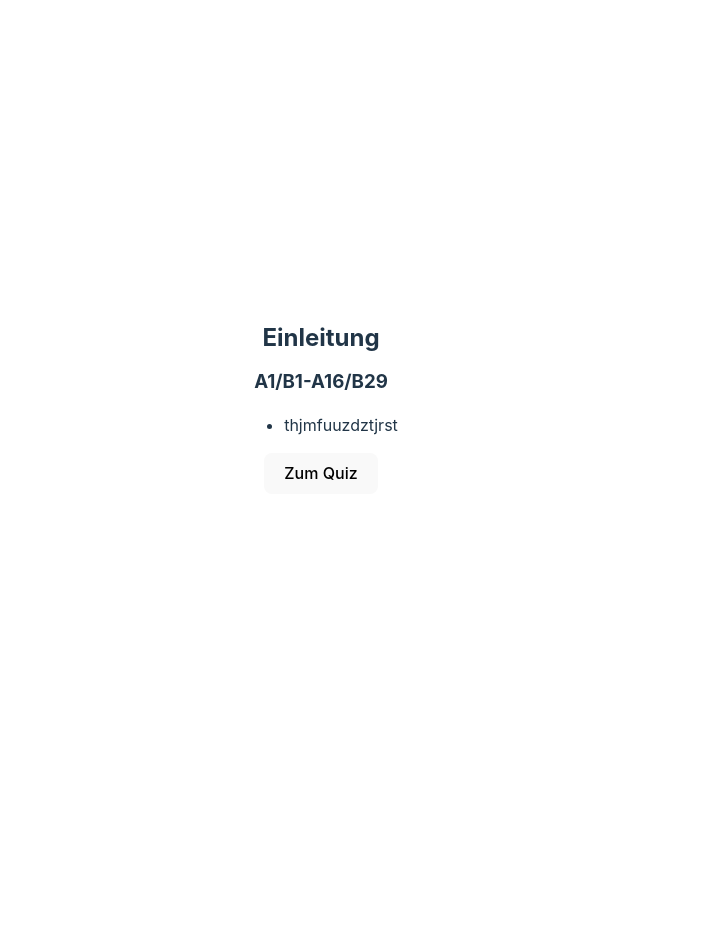
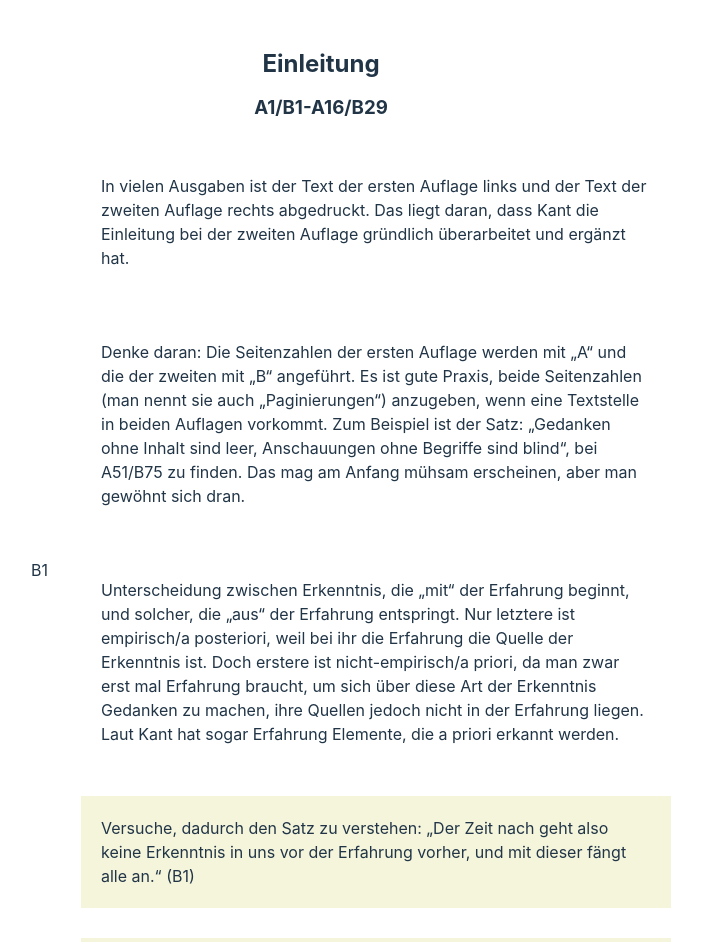
Before and after one commit to miob1781/krv-course, a React (Vite) app: page /section-1-1 in a window 1280 px wide. Shown: the top 942 px of the page, without its empty margins (319-1021 px from the left). Before the commit the page ends 800 px from the top, so only its background shows below. Built offline with nearby package versions, Linux system fonts and the light colour scheme.

Commit message:
add ui elements to lesson

```diff
--- a/src/components/LessonListEl.tsx
+++ b/src/components/LessonListEl.tsx
@@ -1,28 +1,22 @@
 import { PropsWithChildren, ReactElement, ReactNode, useState } from "react";
-import { FontAwesomeIcon } from "@fortawesome/react-fontawesome"
-import { faAngleRight } from '@fortawesome/free-solid-svg-icons'
+import "../style/LessonListEl.css"
 
-export default function ListEl({ children }: PropsWithChildren) {
-    const [expand, setExpand] = useState(false)
+interface propsType {
+    pageNumber?: string,
+    isQuestion?: boolean
+}
 
-    function generateSnippet(): string | undefined {
-        if (typeof children !== "string") return
+export default function ListEl({ children, pageNumber, isQuestion = false }: PropsWithChildren<propsType>) {
+    const textContainerClass: string = isQuestion ? "lesson-list-text-cont lesson-question" : "lesson-list-text-cont"
 
-        const separatorRegex: RegExp = / |,|\.|;|:|\?|!/
-        const snippetLength: number = 5
-
-        const splittedSentence: string[] = children.split(" ")
-        const beginning: string = splittedSentence.slice(0, snippetLength).join(" ")
-        const shouldDelete: boolean = separatorRegex.test(beginning[beginning.length - 1])
-        const snippet = shouldDelete
-            ? beginning.slice(0, beginning.length - 1) + "..."
-            : beginning + "..."
-        return snippet
-    }
-
-    const icon: ReactElement = <FontAwesomeIcon icon={faAngleRight} onClick={() => setExpand(true)} />
-    const SnippetPlusIcon: ReactElement = <span>{generateSnippet()} {icon}</span>
-    const content: ReactNode = expand ? children : SnippetPlusIcon
-
-    return <li>{content}</li>
+    return (
+        <li className="lesson-list-el">
+            <div className="page-number-cont">
+                <span>{pageNumber}</span>
+            </div>
+            <div className={textContainerClass}>
+                <span className="lesson-list-text">{children}</span>
+            </div>
+        </li>
+    )
 }
--- a/src/components/sections/Section-1-1.tsx
+++ b/src/components/sections/Section-1-1.tsx
@@ -1,4 +1,5 @@
 import Lesson from "../../views/Lesson";
+import LessonListEl from "../LessonListEl";
 
 export default function Section_1_1() {
     return (
@@ -7,7 +8,31 @@
             pages="A1/B1-A16/B29"
             quiz={<p>QUIZ</p>}
         >
-            <li>thjmfuuzdztjrst</li>
+            <LessonListEl>
+                In vielen Ausgaben ist der Text der ersten Auflage links und der Text der zweiten Auflage rechts abgedruckt. Das liegt daran, dass Kant die Einleitung bei der zweiten Auflage gründlich überarbeitet und ergänzt hat.
+            </LessonListEl>
+            <LessonListEl>
+                Denke daran: Die Seitenzahlen der ersten Auflage werden mit „A“ und die der zweiten mit „B“ angeführt. Es ist gute Praxis, beide Seitenzahlen (man nennt sie auch „Paginierungen“) anzugeben, wenn eine Textstelle in beiden Auflagen vorkommt. Zum Beispiel ist der Satz: „Gedanken ohne Inhalt sind leer, Anschauungen ohne Begriffe sind blind“, bei A51/B75 zu finden. Das mag am Anfang mühsam erscheinen, aber man gewöhnt sich dran.
+            </LessonListEl>
+            <LessonListEl pageNumber="B1">
+                Unterscheidung zwischen Erkenntnis, die „mit“ der Erfahrung beginnt, und solcher, die „aus“ der Erfahrung entspringt. Nur letztere ist empirisch/a posteriori, weil bei ihr die Erfahrung die Quelle der Erkenntnis ist. Doch erstere ist nicht-empirisch/a priori, da man zwar erst mal Erfahrung braucht, um sich über diese Art der Erkenntnis Gedanken zu machen, ihre Quellen jedoch nicht in der Erfahrung liegen. Laut Kant hat sogar Erfahrung Elemente, die a priori erkannt werden.
+            </LessonListEl>
+            <LessonListEl isQuestion={true}>
+                Versuche, dadurch den Satz zu verstehen: „Der Zeit nach geht also keine Erkenntnis in uns vor der Erfahrung vorher, und mit dieser fängt alle an.“ (B1)
+            </LessonListEl>
+            <LessonListEl pageNumber="B2" isQuestion={true}>
+                Erkläre den Unterschied zwischen „a priori“ bzw. “nicht-empirisch“ und „a posteriori“ bzw. „empirisch“ mit eigenen Worten. Ist Physik a priori oder a posteriori? Könnte sie vielleicht sogar von beidem etwas haben?
+            </LessonListEl>
+            <LessonListEl>
+                Übrigens bedeutet „a priori“ wörtlich „im Vorhinein“ und „a posteriori“ heißt „im Nachhinein“. Es ist in der Forschung umstritten, inwiefern „a priori“ mit „nicht-empirisch“ und „a posteriori“ mit „empirisch“ gleichzusetzen sind.
+            </LessonListEl>
+            <LessonListEl pageNumber="B2f.">
+                Kant nennt eine Erkenntnis „schlechterdings“ (= völlig) a priori, wenn die Quelle überhaupt nicht in der Erfahrung liegt. Das Beispiel mit dem Haus ist nur im uneigentlichen Sinn a priori; denn man konnte aus den bekannten Naturgesetzen zwar ableiten, dass das Haus einstürzen würde, doch diese Gesetze kenne ich nur aus der Erfahrung. Kant bezeichnet diese Art der Erkenntnis gelegentlich als „comparative a priori“, doch in der Regel meint „a priori“, dass etwas völlig ohne Erfahrung erkannt wird.
+            </LessonListEl>
+            <LessonListEl></LessonListEl>
+            <LessonListEl></LessonListEl>
+            <LessonListEl></LessonListEl>
+            <LessonListEl></LessonListEl>
         </Lesson>
     )
 }
--- a/src/consts/section-data.tsx
+++ b/src/consts/section-data.tsx
@@ -4,7 +4,13 @@
     {
         title: "Einleitung",
         path: "/section-1",
-        description: "In der Einleitung beschäftigt sich Kant mit dem Projekt einer Kritik der reinen Vernunft und unterscheidet zwischen analytischen und synthetischen Urteilen sowie zwischen Urteilen a priori und a posteriori."
+        description: "In der Einleitung beschäftigt sich Kant mit dem Projekt einer Kritik der reinen Vernunft und unterscheidet zwischen analytischen und synthetischen Urteilen sowie zwischen Urteilen a priori und a posteriori.",
+        subSections: [
+            {
+                title: "part 1-1",
+                path: "/path-1-1",
+            }
+        ]
     },
     {
         title: "Transzendentale Ästhetik",
--- /dev/null
+++ b/src/style/Lesson.css
@@ -0,0 +1,4 @@
+.lesson-list {
+    width: 650px;
+    text-align: left;
+}
--- /dev/null
+++ b/src/style/LessonListEl.css
@@ -0,0 +1,22 @@
+.lesson-list-el {
+    display: flex;
+    justify-content:space-around;
+    padding: 15px;
+}
+
+.page-number-cont {
+    min-width: 70px;
+}
+
+.lesson-list-text-cont {
+    padding: 20px;
+    margin: 0 -20px;
+}
+
+.lesson-list-text-cont.lesson-question {
+    background-color: beige;
+}
+
+lesson-list-text {
+
+}
--- a/src/views/Lesson.tsx
+++ b/src/views/Lesson.tsx
@@ -1,26 +1,27 @@
-import { ReactElement, ReactNode, useState } from "react";
+import { CSSProperties, PropsWithChildren, ReactElement, useState } from "react";
+import "../style/Lesson.css"
 
 interface propsType {
-    children: ReactNode,
     title: string,
     pages: string,
-    quiz: ReactElement
+    quiz: ReactElement,
+    style?: CSSProperties
 }
 
-export default function Lesson({ children, title, pages, quiz }: propsType) {
+export default function Lesson({ children, title, pages, quiz, style }: PropsWithChildren<propsType>) {
     const [quizOn, setQuizOn] = useState(false)
 
     const lesson = (
-        <>
+        <div style={style}>
             <header>
                 <h2>{title}</h2>
                 <h3>{pages}</h3>
             </header>
             <main>
-                <ul>{children}</ul>
+                <ul className="lesson-list">{children}</ul>
                 <button onClick={() => setQuizOn(true)}>Zum Quiz</button>
             </main>
-        </>
+        </div>
     )
 
     return quizOn ? quiz : lesson
--- a/src/views/Welcome.tsx
+++ b/src/views/Welcome.tsx
@@ -24,7 +24,6 @@
                 <ToCListEl
                     path={section.path}
                     sectionTitle={section.title}
-                    description={section.description}
                 />
             )
         })
@@ -36,7 +35,7 @@
             <p>Studiere Immanuel Kants berühmtestes Werk in deiner eigenen Geschwindigkeit.</p>
             <h2>Inhalt</h2>
             <ul className="ToC">
-                {renderToCEntries(sectionData)}
+                {renderToCEntries()}
             </ul>
         </div>
     )
```
